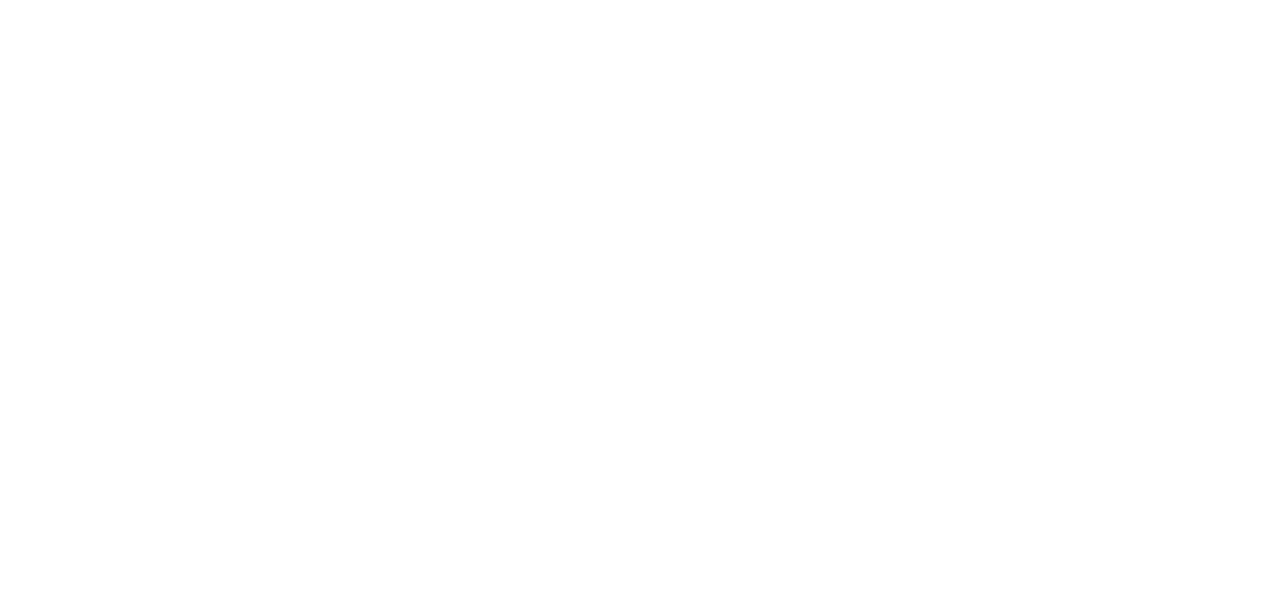
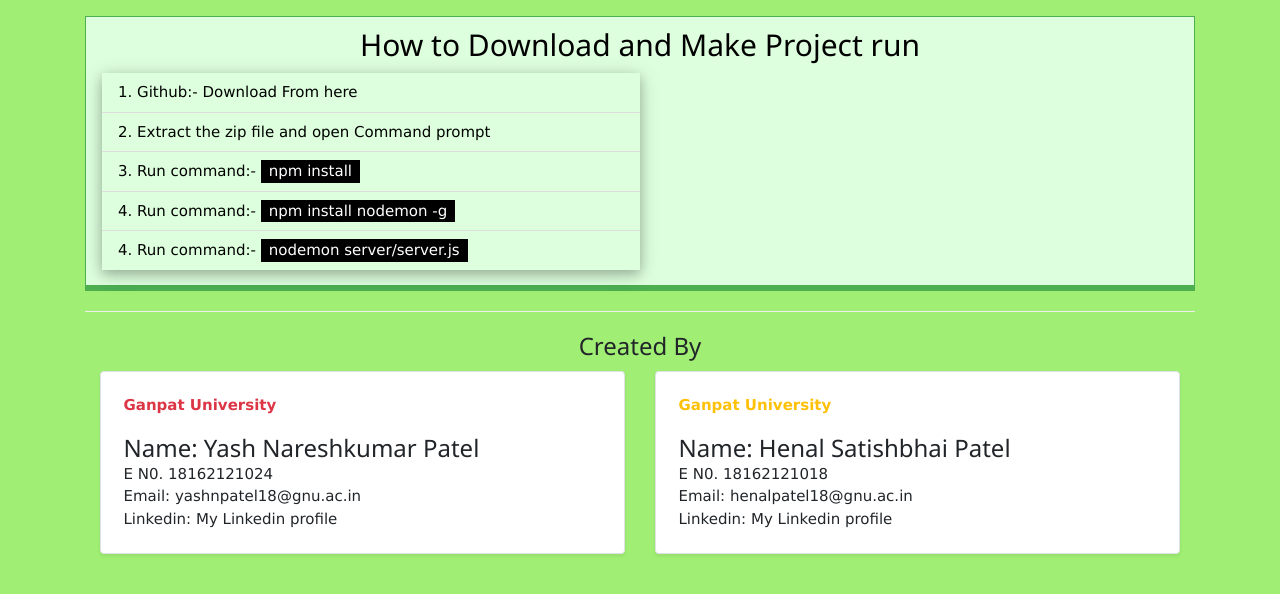
Before and after one commit to yashpatel-py/chat-app-project, a website: page public/aboutus.html in a window 1280 px wide. Drawn offline with nearby package versions, Linux system fonts and the light colour scheme.

Commit message:
added about us page and improved css

```diff
--- a/public/aboutus.html
+++ b/public/aboutus.html
@@ -1,14 +1,84 @@
-<!DOCTYPE html>
+<!doctype html>
 <html lang="en">
 
 <head>
-    <meta charset="UTF-8">
-    <meta name="viewport" content="width=device-width, initial-scale=1.0">
-    <title>About Peoject and Team</title>
+    <!-- Required meta tags -->
+    <meta charset="utf-8">
+    <meta name="viewport" content="width=device-width, initial-scale=1, shrink-to-fit=no">
+
+    <!-- Bootstrap CSS -->
+    <link rel="stylesheet" href="https://cdn.jsdelivr.net/npm/bootstrap@4.5.3/dist/css/bootstrap.min.css"
+        integrity="sha384-TX8t27EcRE3e/ihU7zmQxVncDAy5uIKz4rEkgIXeMed4M0jlfIDPvg6uqKI2xXr2" crossorigin="anonymous">
+
+    <!-- w3schools css -->
+    <link rel="stylesheet" href="https://www.w3schools.com/w3css/4/w3.css">
+
+    <title>Hello, world!</title>
 </head>
 
-<body>
+<body style="background-color: #a0ee73;">
+    <div class="container marketing">
+        <div class="w3-panel w3-pale-green w3-bottombar w3-border-green w3-border">
+            <h2 class="text-center">How to Download and Make Project run</h2>
+            <ul class="w3-ul w3-card-4 mb-3" style="width:50%">
+                <li>1. Github:- <a href="https://github.com/yash-2115/chat-app-project.git">Download From here</a></li>
+                <li>2. Extract the zip file and open Command prompt</li>
+                <li>3. Run command:- <span class="w3-tag">npm install</span></li>
+                <li>4. Run command:- <span class="w3-tag">npm install nodemon -g</span></li>
+                <li>4. Run command:- <span class="w3-tag">nodemon server/server.js</span></li>
+            </ul>
+        </div>
+        <hr class="featurette-divider">
+        <h3 class="text-center">Created By</h3>
 
+        <div class="container">
+            <div class="row mb-2">
+                <div class="col-md-6">
+                    <div class="row no-gutters border rounded overflow-hidden flex-md-row mb-4 shadow-sm h-md-250 position-relative"
+                        style="background-color: white;">
+                        <div class="col p-4 d-flex flex-column position-static">
+                            <strong class="d-inline-block mb-2 text-danger">Ganpat University</strong>
+                            <h3 class="mb-0">Name: Yash Nareshkumar Patel</h3>
+                            <p class="card-text mb-auto">E N0. 18162121024</p>
+                            <p class="card-text mb-auto">Email: yashnpatel18@gnu.ac.in</p>
+                            <p class="card-text mb-auto">Linkedin: <a href="www.linkedin.com/in/yash-patel-819138176">My
+                                    Linkedin profile</a></p>
+                        </div>
+                    </div>
+                </div>
+                <div class="col-md-6">
+                    <div class="row no-gutters border rounded overflow-hidden flex-md-row mb-4 shadow-sm h-md-250 position-relative"
+                        style="background-color: white;">
+                        <div class="col p-4 d-flex flex-column position-static">
+                            <strong class="d-inline-block mb-2 text-warning">Ganpat University</strong>
+                            <h3 class="mb-0">Name: Henal Satishbhai Patel</h3>
+                            <p class="card-text mb-auto">E N0. 18162121018</p>
+                            <p class="card-text mb-auto">Email: henalpatel18@gnu.ac.in</p>
+                            <p class="card-text mb-auto">Linkedin: <a
+                                    href="http://linkedin.com/in/henal-patel-5153041a0">My
+                                    Linkedin profile</a></p>
+                        </div>
+                    </div>
+                </div>
+            </div>
+        </div>
+        <!-- /END THE FEATURETTES -->
+    </div>
+    <!-- Optional JavaScript; choose one of the two! -->
+
+    <!-- Option 1: jQuery and Bootstrap Bundle (includes Popper) -->
+    <script src="https://code.jquery.com/jquery-3.5.1.slim.min.js"
+        integrity="sha384-DfXdz2htPH0lsSSs5nCTpuj/zy4C+OGpamoFVy38MVBnE+IbbVYUew+OrCXaRkfj" crossorigin="anonymous">
+    </script>
+    <script src="https://cdn.jsdelivr.net/npm/bootstrap@4.5.3/dist/js/bootstrap.bundle.min.js"
+        integrity="sha384-ho+j7jyWK8fNQe+A12Hb8AhRq26LrZ/JpcUGGOn+Y7RsweNrtN/tE3MoK7ZeZDyx" crossorigin="anonymous">
+    </script>
+
+    <!-- Option 2: jQuery, Popper.js, and Bootstrap JS
+    <script src="https://code.jquery.com/jquery-3.5.1.slim.min.js" integrity="sha384-DfXdz2htPH0lsSSs5nCTpuj/zy4C+OGpamoFVy38MVBnE+IbbVYUew+OrCXaRkfj" crossorigin="anonymous"></script>
+    <script src="https://cdn.jsdelivr.net/npm/popper.js@1.16.1/dist/umd/popper.min.js" integrity="sha384-9/reFTGAW83EW2RDu2S0VKaIzap3H66lZH81PoYlFhbGU+6BZp6G7niu735Sk7lN" crossorigin="anonymous"></script>
+    <script src="https://cdn.jsdelivr.net/npm/bootstrap@4.5.3/dist/js/bootstrap.min.js" integrity="sha384-w1Q4orYjBQndcko6MimVbzY0tgp4pWB4lZ7lr30WKz0vr/aWKhXdBNmNb5D92v7s" crossorigin="anonymous"></script>
+    -->
 </body>
 
 </html>
```
Also changed, not shown: public/chat.html (+2 -1 lines), public/index.html (+3 -2 lines).
